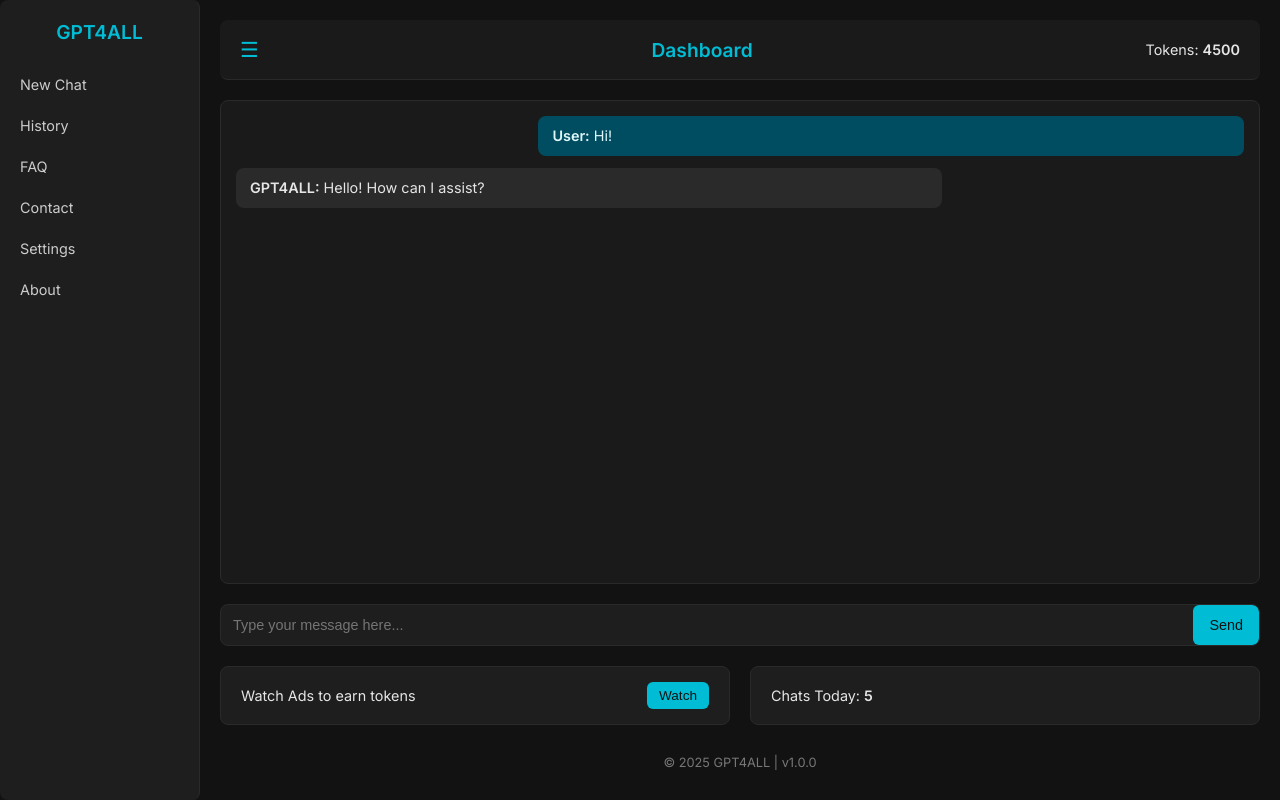
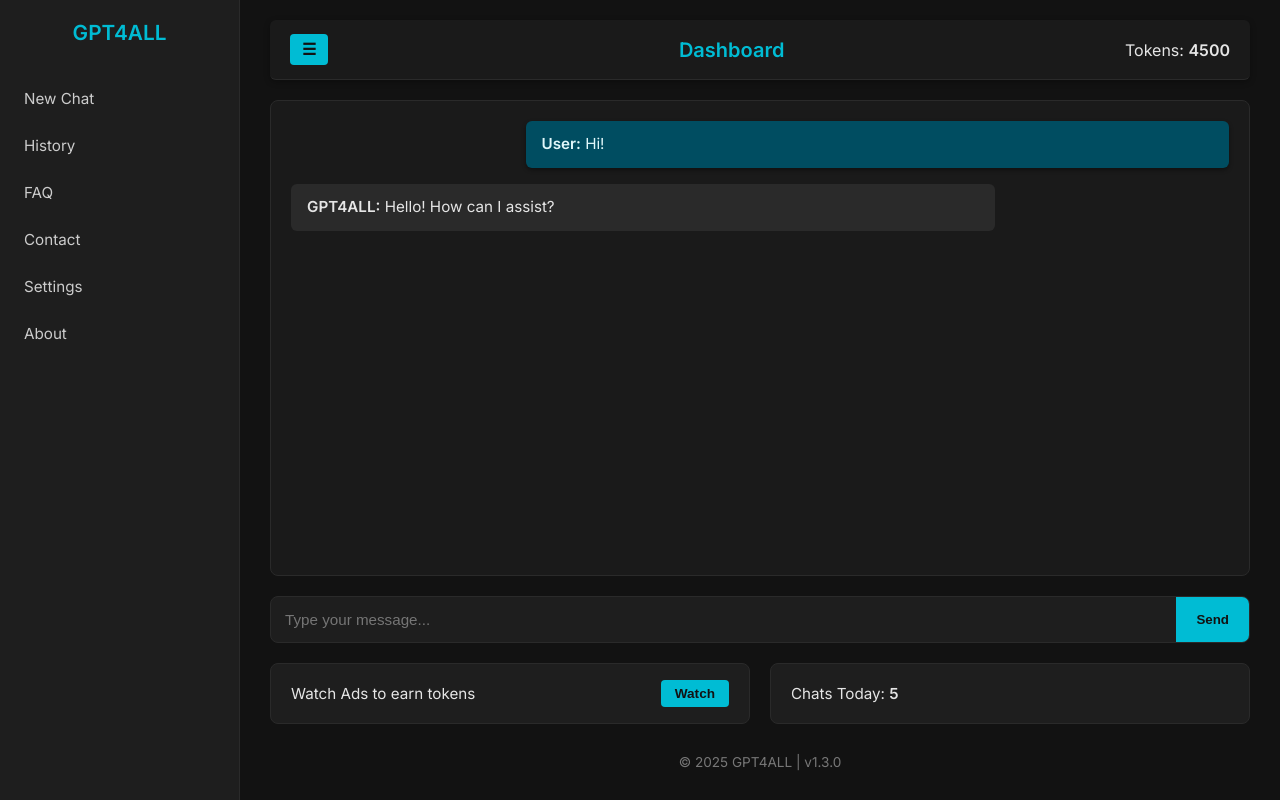
Before and after one commit to gpt4allsuggetions-web/gpt4all, a plain HTML site: page main.html in a window 1280 px wide. Drawn offline with Linux system fonts and the light colour scheme.

Commit message:
Add files via upload

```diff
--- a/main.html
+++ b/main.html
@@ -14,37 +14,35 @@
     color: #e5e5e5;
     display: flex;
     min-height: 100vh;
-    font-size: 0.9rem;
+    overflow-x: hidden;
   }
 
   /* Sidebar */
   #sidebar {
-    width: 200px;
+    width: 240px;
     background-color: #1e1e1e;
     display: flex;
     flex-direction: column;
     border-right: 1px solid #2a2a2a;
     padding: 20px 0;
-    border-radius: 8px;
-    transition: width 0.3s ease;
-    overflow: hidden;
+    transition: transform 0.3s ease;
+    position: fixed;
+    top: 0;
+    bottom: 0;
+    left: 0;
+    z-index: 1000;
   }
 
-  #sidebar.collapsed {
-    width: 60px;
+  #sidebar.hidden {
+    transform: translateX(-100%);
   }
 
   #sidebar h2 {
     text-align: center;
-    margin-bottom: 20px;
-    font-size: 1.2rem;
+    margin-bottom: 30px;
+    font-size: 1.3rem;
     font-weight: 600;
     color: #00bcd4;
-    transition: opacity 0.3s;
-  }
-
-  #sidebar.collapsed h2 {
-    opacity: 0;
   }
 
   #sidebar ul {
@@ -53,17 +51,17 @@
   }
 
   #sidebar ul li {
-    padding: 12px 20px;
+    padding: 14px 24px;
     cursor: pointer;
-    transition: 0.2s;
-    font-size: 0.9rem;
+    transition: background 0.25s, color 0.25s, padding-left 0.25s;
+    font-size: 0.95rem;
     color: #ccc;
-    border-radius: 6px;
   }
 
   #sidebar ul li:hover {
     background-color: #2a2a2a;
     color: #00bcd4;
+    padding-left: 30px;
   }
 
   /* Main content */
@@ -71,7 +69,14 @@
     flex-grow: 1;
     display: flex;
     flex-direction: column;
-    padding: 20px;
+    padding: 20px 30px;
+    margin-left: 240px; /* offset for sidebar */
+    transition: margin-left 0.3s ease;
+    width: 100%;
+  }
+
+  #main.expanded {
+    margin-left: 0;
   }
 
   /* Header */
@@ -83,42 +88,51 @@
     border-bottom: 1px solid #2a2a2a;
     background-color: #1a1a1a;
     padding: 0 20px;
-    border-radius: 8px;
+    border-radius: 6px;
+    box-shadow: 0 2px 6px rgba(0,0,0,0.3);
   }
 
+  #toggleSidebar {
+    background: #00bcd4;
+    color: #121212;
+    border: none;
+    padding: 6px 12px;
+    border-radius: 4px;
+    cursor: pointer;
+    font-size: 1rem;
+    font-weight: 600;
+    transition: background 0.25s, transform 0.1s;
+    margin-right: 10px;
+  }
+  #toggleSidebar:hover { background-color: #0097a7; }
+  #toggleSidebar:active { transform: scale(0.95); }
+
   header h1 {
-    font-size: 1.2rem;
+    font-size: 1.25rem;
     font-weight: 600;
     color: #00bcd4;
-  }
-
-  header button {
-    background: none;
-    border: none;
-    color: #00bcd4;
-    font-size: 1.3rem;
-    cursor: pointer;
   }
 
   /* Chat area */
   .chat-box {
     flex-grow: 1;
     margin-top: 20px;
-    padding: 15px;
+    padding: 20px;
     background-color: #1a1a1a;
     border-radius: 8px;
     overflow-y: auto;
     border: 1px solid #2a2a2a;
-    font-size: 0.95rem;
+    scroll-behavior: smooth;
   }
 
   .message {
-    margin-bottom: 12px;
-    padding: 10px 14px;
-    border-radius: 8px;
-    max-width: 70%;
-    font-size: 0.9rem;
-    line-height: 1.4;
+    margin-bottom: 16px;
+    padding: 12px 16px;
+    border-radius: 6px;
+    max-width: 75%;
+    font-size: 0.95rem;
+    line-height: 1.5;
+    word-wrap: break-word;
   }
 
   .user-msg {
@@ -126,6 +140,7 @@
     color: #e0f7fa;
     align-self: flex-end;
     margin-left: auto;
+    box-shadow: 0 2px 4px rgba(0,0,0,0.4);
   }
 
   .gpt-msg {
@@ -146,35 +161,33 @@
 
   .input-panel input {
     flex-grow: 1;
-    padding: 12px;
+    padding: 14px;
     border: none;
     outline: none;
-    font-size: 0.9rem;
+    font-size: 0.95rem;
     background-color: transparent;
     color: #e5e5e5;
   }
 
   .input-panel button {
-    padding: 0 16px;
+    padding: 0 20px;
     background-color: #00bcd4;
     border: none;
     color: #121212;
-    font-weight: 500;
+    font-weight: 600;
     cursor: pointer;
-    transition: background 0.2s;
-    font-size: 0.9rem;
-    border-radius: 6px;
+    transition: background 0.25s, transform 0.1s;
   }
 
-  .input-panel button:hover {
-    background-color: #0097a7;
-  }
+  .input-panel button:hover { background-color: #0097a7; }
+  .input-panel button:active { transform: scale(0.95); }
 
   /* Token & Stats Panel */
   .panel-row {
     display: flex;
     gap: 20px;
     margin-top: 20px;
+    flex-wrap: wrap;
   }
 
   .card {
@@ -182,49 +195,44 @@
     background-color: #1e1e1e;
     border: 1px solid #2a2a2a;
     border-radius: 8px;
-    padding: 15px 20px;
+    padding: 16px 20px;
     display: flex;
     justify-content: space-between;
     align-items: center;
-    font-size: 0.9rem;
-    transition: background 0.2s;
+    font-size: 0.95rem;
+    transition: background 0.25s;
   }
 
-  .card:hover {
-    background-color: #2a2a2a;
-  }
+  .card:hover { background-color: #2a2a2a; }
 
   .card button {
-    padding: 6px 12px;
+    padding: 6px 14px;
     border: none;
-    border-radius: 6px;
+    border-radius: 4px;
     background-color: #00bcd4;
     color: #121212;
     font-size: 0.85rem;
-    font-weight: 500;
+    font-weight: 600;
     cursor: pointer;
-    transition: background 0.2s;
+    transition: background 0.25s, transform 0.1s;
   }
-
-  .card button:hover {
-    background-color: #0097a7;
-  }
+  .card button:hover { background-color: #0097a7; }
+  .card button:active { transform: scale(0.95); }
 
   /* Footer */
   footer {
     margin-top: 20px;
     text-align: center;
     padding: 10px;
-    font-size: 0.8rem;
+    font-size: 0.85rem;
     color: #777;
-    border-radius: 8px;
   }
 </style>
 </head>
 <body>
 
 <!-- Sidebar -->
-<div id="sidebar">
+<aside id="sidebar" role="navigation">
   <h2>GPT4ALL</h2>
   <ul>
     <li>New Chat</li>
@@ -234,23 +242,23 @@
     <li>Settings</li>
     <li>About</li>
   </ul>
-</div>
+</aside>
 
 <!-- Main content -->
-<div id="main">
+<main id="main">
   <header>
     <button id="toggleSidebar">☰</button>
     <h1>Dashboard</h1>
     <span>Tokens: <strong id="tokens">4500</strong></span>
   </header>
 
-  <div class="chat-box" id="chatBox">
+  <div class="chat-box" id="chatBox" aria-live="polite">
     <div class="message user-msg"><strong>User:</strong> Hi!</div>
     <div class="message gpt-msg"><strong>GPT4ALL:</strong> Hello! How can I assist?</div>
   </div>
 
   <div class="input-panel">
-    <input type="text" id="userInput" placeholder="Type your message here..." />
+    <input type="text" id="userInput" placeholder="Type your message..." aria-label="Chat input"/>
     <button id="sendBtn">Send</button>
   </div>
 
@@ -264,44 +272,48 @@
     </div>
   </div>
 
-  <footer>© 2025 GPT4ALL | v1.0.0</footer>
-</div>
+  <footer>© 2025 GPT4ALL | v1.3.0</footer>
+</main>
 
 <script>
-  const sendBtn = document.getElementById('sendBtn');
   const chatBox = document.getElementById('chatBox');
   const userInput = document.getElementById('userInput');
   const chatCount = document.getElementById('chatCount');
   const tokens = document.getElementById('tokens');
+  const sidebar = document.getElementById('sidebar');
+  const main = document.getElementById('main');
   const toggleSidebar = document.getElementById('toggleSidebar');
-  const sidebar = document.getElementById('sidebar');
 
-  sendBtn.addEventListener('click', () => {
+  function addMessage(text, sender = 'user') {
+    const msg = document.createElement('div');
+    msg.className = `message ${sender}-msg`;
+    msg.innerHTML = `<strong>${sender === 'user' ? 'User' : 'GPT4ALL'}:</strong> ${text}`;
+    chatBox.appendChild(msg);
+    chatBox.scrollTop = chatBox.scrollHeight;
+  }
+
+  function sendMessage() {
     const msg = userInput.value.trim();
-    if(!msg) return;
+    if (!msg) return;
+    addMessage(msg, 'user');
+    setTimeout(() => addMessage(`You said: "${msg}"`, 'gpt'), 300);
+    chatCount.textContent = parseInt(chatCount.textContent) + 1;
+    userInput.value = '';
+  }
 
-    const userMsg = document.createElement('div');
-    userMsg.className = 'message user-msg';
-    userMsg.innerHTML = `<strong>User:</strong> ${msg}`;
-    chatBox.appendChild(userMsg);
-
-    const gptMsg = document.createElement('div');
-    gptMsg.className = 'message gpt-msg';
-    gptMsg.innerHTML = `<strong>GPT4ALL:</strong> You said: "${msg}"`;
-    chatBox.appendChild(gptMsg);
-
-    chatCount.innerText = parseInt(chatCount.innerText) + 1;
-    userInput.value = '';
-    chatBox.scrollTop = chatBox.scrollHeight;
+  document.getElementById('sendBtn').addEventListener('click', sendMessage);
+  userInput.addEventListener('keypress', e => {
+    if (e.key === 'Enter') sendMessage();
   });
 
   document.getElementById('watchAd').addEventListener('click', () => {
-    tokens.innerText = parseInt(tokens.innerText) + 500;
+    tokens.textContent = parseInt(tokens.textContent) + 500;
     alert('You earned 500 tokens!');
   });
 
   toggleSidebar.addEventListener('click', () => {
-    sidebar.classList.toggle('collapsed');
+    sidebar.classList.toggle('hidden');
+    main.classList.toggle('expanded');
   });
 </script>
 
```
